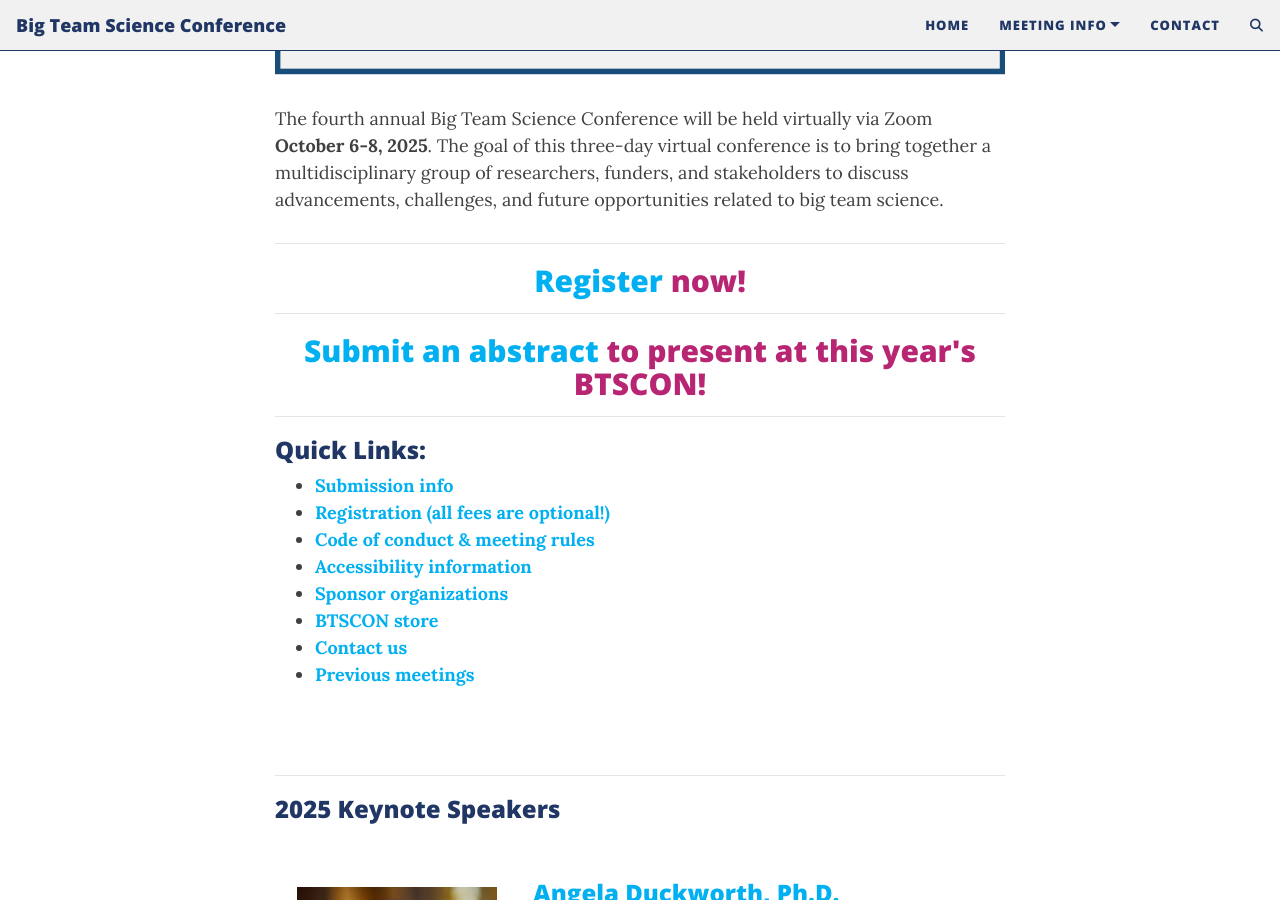
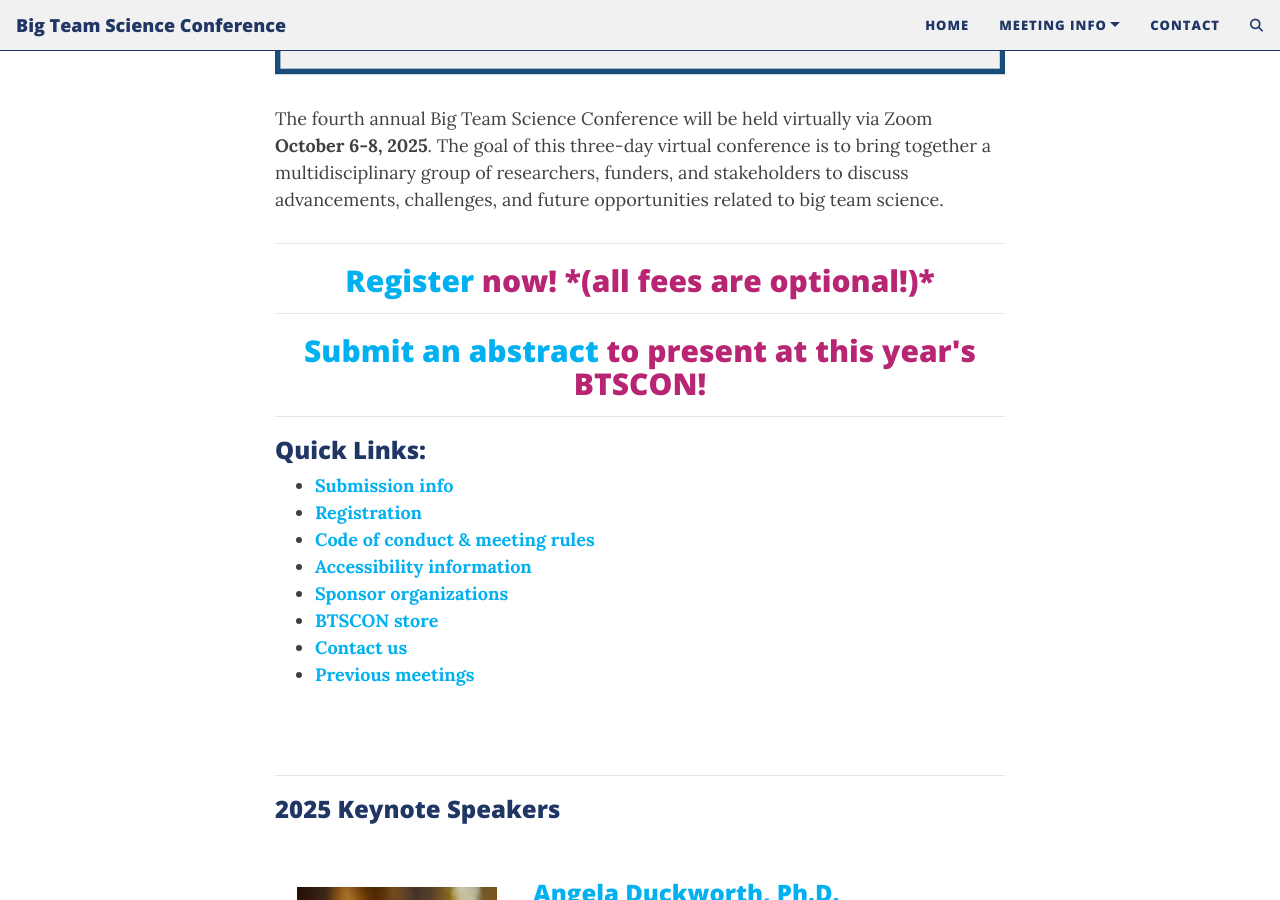
Before and after one commit to bigteamscienceconference/bigteamscienceconference.github.io, a Jekyll site: the page built from index.md, in a window 1280 px wide and 900 px high, scrolled down 464 px. Built offline with Jekyll 4.4.1, drawn with Linux system fonts in a browser that asks for light colours; comment, search, counter and statistics services are not loaded; some of the changed lines change nothing that is shown.

Commit message:
Update index.md

```diff
--- a/index.md
+++ b/index.md
@@ -11,7 +11,7 @@ layout: page
 
 ***
 
-<h2 align="center"><a href="{{site.baseurl}}/registration/">Register</a> now!</h2>
+<h2 align="center"><a href="{{site.baseurl}}/registration/">Register</a> now! *(all fees are optional!)*</h2>
 
 ***
 
@@ -22,7 +22,7 @@ layout: page
 ### Quick Links:
 
 * <b><a href="{{site.baseurl}}/submissions/">Submission info</a></b>
-* <b><a href="{{site.baseurl}}/registration/">Registration (all fees are optional!)</a></b>
+* <b><a href="{{site.baseurl}}/registration/">Registration</a></b>
 * <b><a href="{{site.baseurl}}/codeofconduct/">Code of conduct & meeting rules</a></b>
 * <b><a href="{{site.baseurl}}/access/">Accessibility information</a></b>
 * <b><a href="#sponsors">Sponsor organizations</a></b>
```
